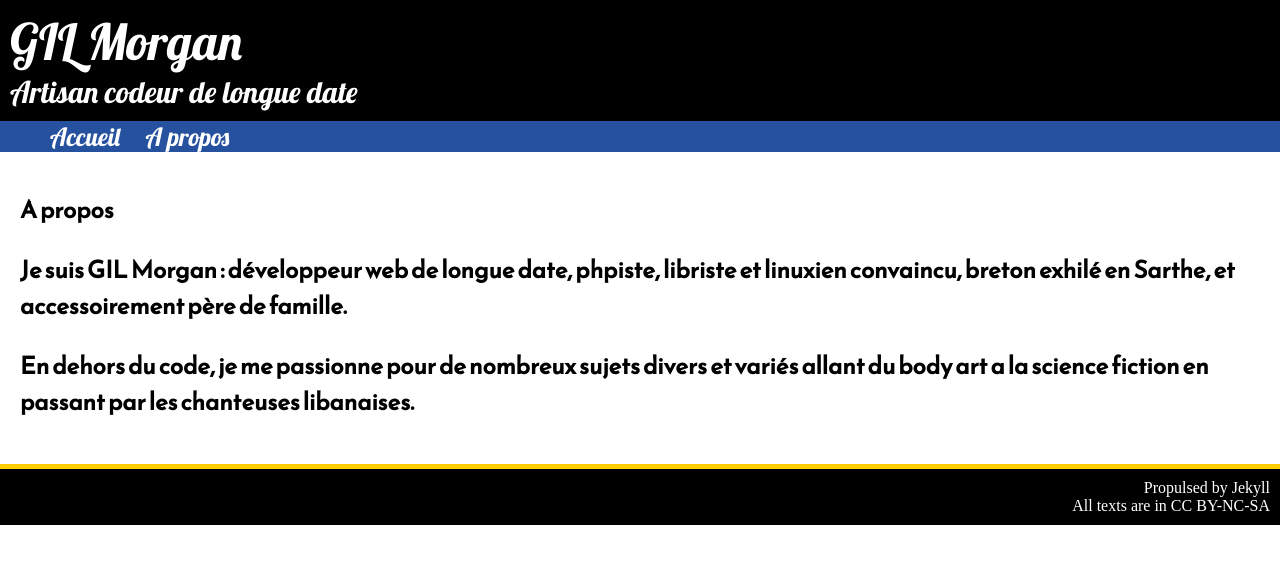
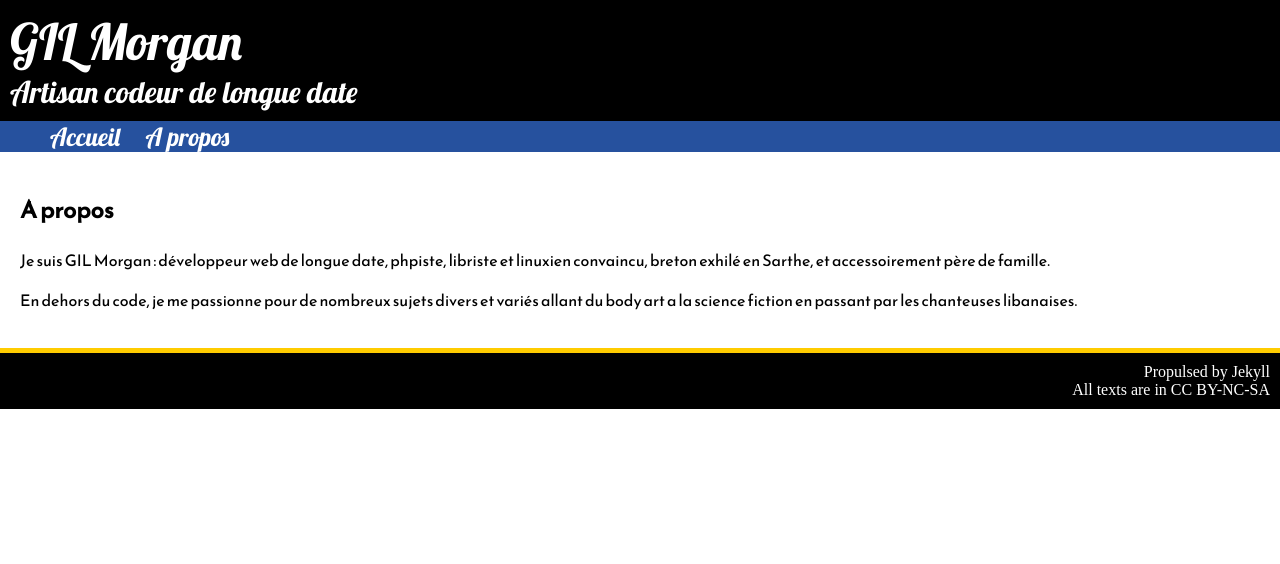
Before and after one commit to GILMorgan/GILMorgan.github.io, a Jekyll site: the page built from about.html, in a window 1280 px wide. Shown: the top 564 px of the page. Built offline with Jekyll 4.4.1, drawn with Linux system fonts in a browser that asks for light colours.

Commit message:
balise mal fermée

```diff
--- a/about.html
+++ b/about.html
@@ -1,7 +1,7 @@
 ---
 layout: default
 ---
-<h1>A propos<h1>
+<h1>A propos</h1>
 <p>Je suis GIL Morgan : développeur web de longue date, phpiste, libriste et linuxien convaincu,
 breton exhilé en Sarthe, et accessoirement père de famille.</p>
 <p>En dehors du code, je me passionne pour de nombreux sujets divers et variés allant du body art
```
